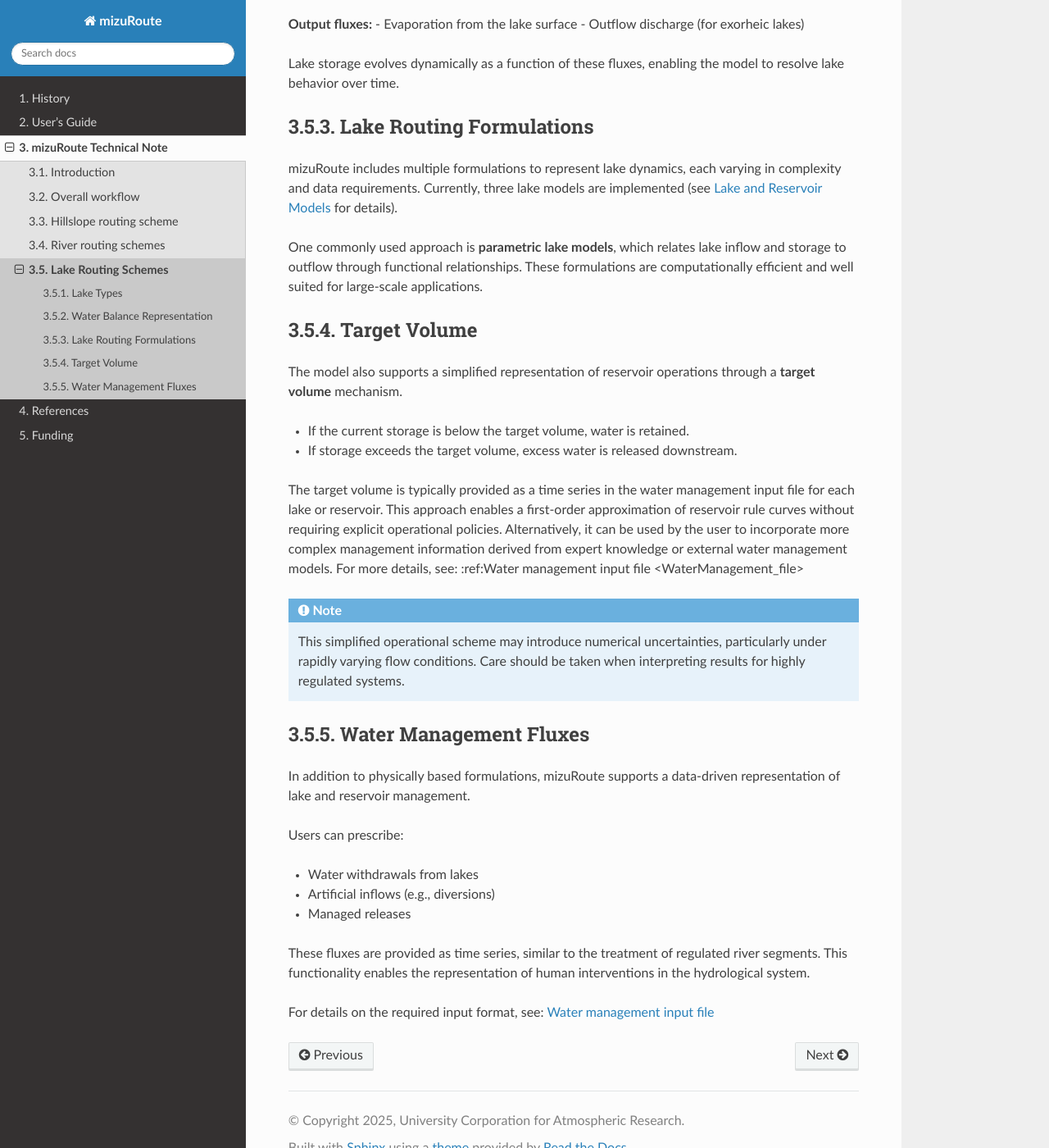
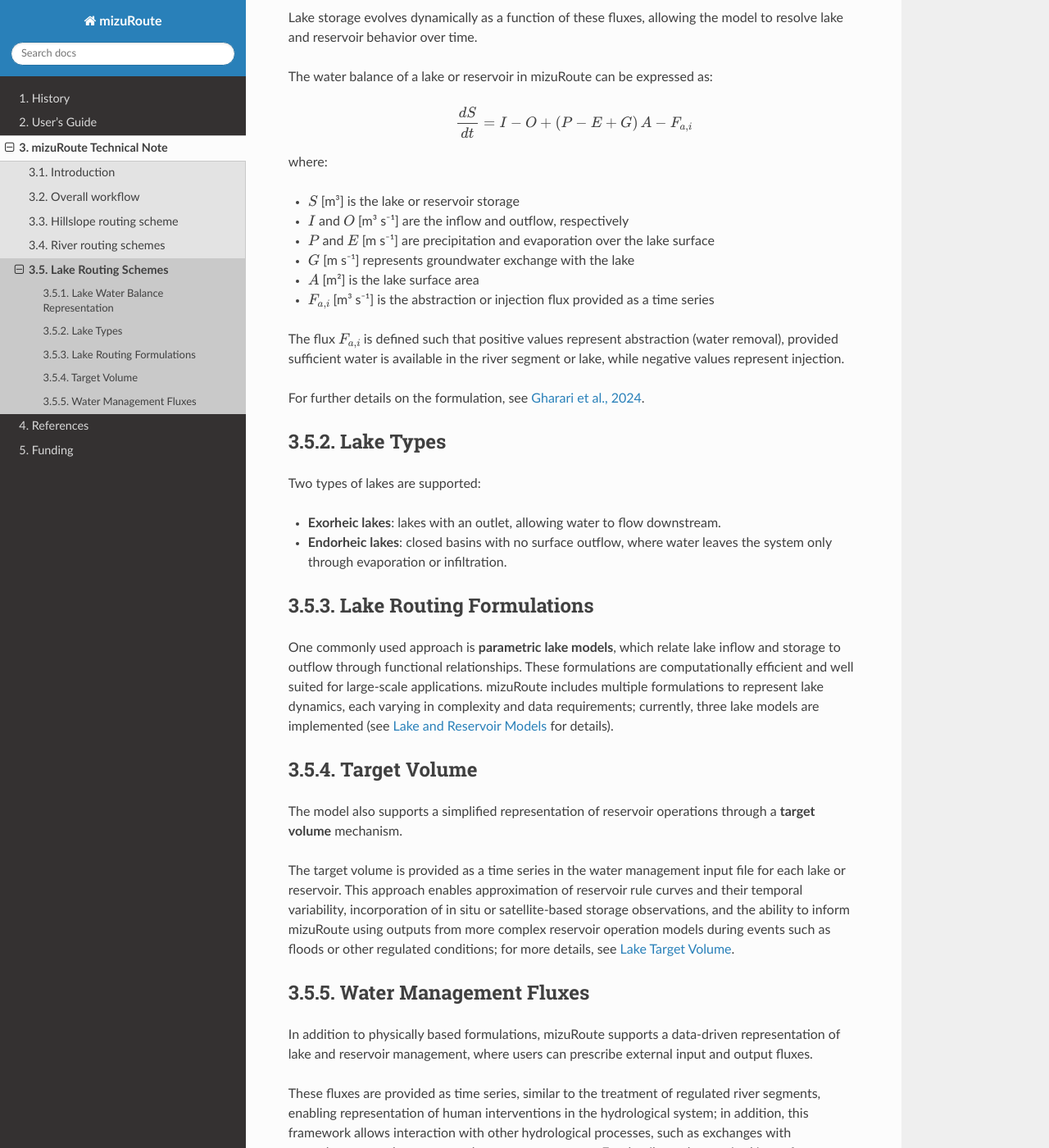
Before and after one commit to ESCOMP/mizuRoute, a Sphinx documentation site: the page built from docs/source/tech_note/lake_routing.rst, in a window 1280 px wide and 1400 px high, scrolled down 590 px. Shown: the whole window at 82% size. Built offline with Sphinx 7.4.7 and the Read the Docs theme 3.1.0, drawn with Linux system fonts in a browser that asks for light colours; some of the changed text lies outside the part shown.

Commit message:
lake routing and scheme are updated

```diff
--- a/docs/source/tech_note/lake_routing.rst
+++ b/docs/source/tech_note/lake_routing.rst
@@ -3,79 +3,78 @@
 Lake Routing Schemes
 ====================
 
-The lake component in mizuRoute provides a flexible framework for representing
-both natural lakes and managed reservoirs within a river routing network.
+The lake component in mizuRoute provides a flexible framework for representing the water balance of both natural lakes and managed reservoirs within a river routing network.
+
+.. _Lake_Water_Balance_Representation_scheme:
+
+Lake Water Balance Representation
+---------------------------------
+
+The lake module simulates the water balance by accounting for the primary fluxes entering and leaving the system.
+
+**Input fluxes:**
+
+- Upstream river discharge
+- Direct precipitation onto the lake surface
+
+**Output fluxes:**
+
+- Evaporation from the lake surface
+- Outflow discharge (for exorheic lakes)
+
+Lake storage evolves dynamically as a function of these fluxes, allowing the model to resolve lake and reservoir behavior over time.
+
+The water balance of a lake or reservoir in mizuRoute can be expressed as:
+
+.. math::
+
+   \frac{dS}{dt} = I - O + (P - E + G)\,A - F_{a,i}
+
+where:
+
+- :math:`S` [m³] is the lake or reservoir storage
+- :math:`I` and :math:`O` [m³ s⁻¹] are the inflow and outflow, respectively
+- :math:`P` and :math:`E` [m s⁻¹] are precipitation and evaporation over the lake surface
+- :math:`G` [m s⁻¹] represents groundwater exchange with the lake
+- :math:`A` [m²] is the lake surface area
+- :math:`F_{a,i}` [m³ s⁻¹] is the abstraction or injection flux provided as a time series
+
+The flux :math:`F_{a,i}` is defined such that positive values represent abstraction (water removal), provided sufficient water is available in the river segment or lake, while negative values represent injection.
+
+For further details on the formulation, see
+`Gharari et al., 2024 <https://agupubs.onlinelibrary.wiley.com/doi/full/10.1029/2022WR032400>`_.
+
+.. _Lake_Types_scheme:
 
 Lake Types
 ----------
 
 Two types of lakes are supported:
 
-- **Exorheic lakes**: Lakes with an outlet, allowing water to flow downstream.
-- **Endorheic lakes**: Closed basins with no surface outflow, where water
-  leaves the system only through evaporation or infiltration.
+- **Exorheic lakes**: lakes with an outlet, allowing water to flow downstream.
+- **Endorheic lakes**: closed basins with no surface outflow, where water leaves the system only through evaporation or infiltration.
 
-Water Balance Representation
-----------------------------
-
-The lake module simulates the water balance by accounting for the primary
-fluxes entering and leaving the lake system.
-
-**Input fluxes:**
-- Upstream river discharge
-- Direct precipitation onto the lake surface
-
-**Output fluxes:**
-- Evaporation from the lake surface
-- Outflow discharge (for exorheic lakes)
-
-Lake storage evolves dynamically as a function of these fluxes, enabling the
-model to resolve lake behavior over time.
+.. _Lake_parametric_models_scheme:
 
 Lake Routing Formulations
 -------------------------
 
-mizuRoute includes multiple formulations to represent lake dynamics, each
-varying in complexity and data requirements. Currently, three lake models are
-implemented (see :ref:`Lake_res_model` for details).
+One commonly used approach is **parametric lake models**, which relate lake inflow and storage to outflow through functional relationships. These formulations are computationally efficient and well suited for large-scale applications. mizuRoute includes multiple formulations to represent lake dynamics, each varying in complexity and data requirements; currently, three lake models are implemented (see :ref:`Lake_res_model` for details).
 
-One commonly used approach is **parametric lake models**, which relates
-lake inflow and storage to outflow through functional
-relationships. These formulations are computationally efficient and well suited
-for large-scale applications.
+.. _Lake_Target_Volume_scheme:
 
 Target Volume
 -------------
 
-The model also supports a simplified representation of reservoir operations
-through a **target volume** mechanism.
+The model also supports a simplified representation of reservoir operations through a **target volume** mechanism.
 
-- If the current storage is below the target volume, water is retained.
-- If storage exceeds the target volume, excess water is released downstream.
+The target volume is provided as a time series in the water management input file for each lake or reservoir. This approach enables approximation of reservoir rule curves and their temporal variability, incorporation of in situ or satellite-based storage observations, and the ability to inform mizuRoute using outputs from more complex reservoir operation models during events such as floods or other regulated conditions; for more details, see :ref:`Lake_Target_Volume`.
 
-The target volume is typically provided as a time series in the water management input file for each lake or reservoir. This approach enables a first-order approximation of reservoir rule curves without requiring explicit operational policies. Alternatively, it can be used by the user to incorporate more complex management information derived from expert knowledge or external water management models. For more details, see: :ref:Water management input file <WaterManagement_file>
-
-.. note::
-
-   This simplified operational scheme may introduce numerical uncertainties,
-   particularly under rapidly varying flow conditions. Care should be taken
-   when interpreting results for highly regulated systems.
+.. _Lake_Abstraction_scheme:
 
 Water Management Fluxes
 -----------------------
 
-In addition to physically based formulations, mizuRoute supports a
-data-driven representation of lake and reservoir management.
+In addition to physically based formulations, mizuRoute supports a data-driven representation of lake and reservoir management, where users can prescribe external input and output fluxes.
 
-Users can prescribe:
-
-- Water withdrawals from lakes
-- Artificial inflows (e.g., diversions)
-- Managed releases
-
-These fluxes are provided as time series, similar to the treatment of
-regulated river segments. This functionality enables the representation of
-human interventions in the hydrological system.
-
-For details on the required input format, see:
-:ref:`Water management input file <WaterManagement_file>`
+These fluxes are provided as time series, similar to the treatment of regulated river segments, enabling representation of human interventions in the hydrological system; in addition, this framework allows interaction with other hydrological processes, such as exchanges with groundwater or other connected storage components. For details on the required input format, see :ref:`Lake_Abstraction`.
--- a/docs/source/users_guide/lake.rst
+++ b/docs/source/users_guide/lake.rst
@@ -74,7 +74,9 @@
      - flag (0/1)
      - Flag to follow the provided target volume for the lake (``1`` = yes, ``0`` = no).
 
+The variable defined by ``varname_islake`` identifies whether a river network element is classified as a lake or reservoir within the routing topology. The variable defined by ``varname_lakeModelType`` specifies the lake model type, including endorheic (closed) systems or one of the parametric lake formulations implemented in mizuRoute.
 
+In addition, when the water management option is enabled (see :ref:`WaterManagement_file`), the lake or reservoir simulation can be driven by externally provided target storage values. In this case, the variable ``vname_vol_wm`` is used to prescribe time series of target volumes (in m³), which override the default parametric lake formulation and force the system to follow the externally specified reservoir operation behavior.
 
 For further reading about the below formulation, please see
 `Gharari et al., 2024 <https://agupubs.onlinelibrary.wiley.com/doi/full/10.1029/2022WR032400>`_.
@@ -92,10 +94,16 @@
 To designate a lake as endorheic, set the corresponding flag in the network topology file to ``0`` (variable identified by ``<varname_lakeModelType>``).
 
 
+.. _Lake_parametric_models:
+
+Lake and reservoir parametric models
+------------------------------------
+
+
 .. _Lake_model_Doll:
 
 Storage-based model (Döll)
---------------------------
+^^^^^^^^^^^^^^^^^^^^^^^^^^
 
 The least complex lake model in *mizuRoute-Lake* is the Döll formulation
 (based on Döll, 2003; Hanasaki, 2006).
@@ -161,7 +169,7 @@
 .. _Lake_model_Hanasaki:
 
 Demand-based model (Hanasaki)
------------------------------
+^^^^^^^^^^^^^^^^^^^^^^^^^^^^^
 
 The Hanasaki 2006 formulation represents reservoirs with explicit consideration of water demand.
 It calculates target release based on storage, inflow, and demand, differentiating between “within-a-year”
@@ -292,7 +300,7 @@
 .. _Lake_model_HYPE:
 
 Elevation-based model (Hydropower Reservoir Formulation from HYPE)
-------------------------------------------------------------------
+^^^^^^^^^^^^^^^^^^^^^^^^^^^^^^^^^^^^^^^^^^^^^^^^^^^^^^^^^^^^^^^^^^
 
 The HYPE formulation describes the representation of a hydropower reservoir in *mizuRoute-Lake*.
 This includes parameters for spillways, turbine operations, and reservoir management rules.
@@ -439,3 +447,30 @@
 - :math:`Q_{\mathrm{emg}}` = emergency spillway outflow
 - :math:`Q_{\mathrm{main}}` = main hydropower production outflow
 - :math:`O` = final outflow from the reservoir (m³/s) (network topology variable name is identified by control key ``<varname_HYP_Qsim_mode>``)
+
+.. _Lake_Target_Volume:
+
+Lake Target Volume
+------------------
+
+To accommodate more complex lake and reservoir behavior, each lake can optionally be assigned a target volume time series. Lakes using this functionality are specified in the network topology file using the flag ``<varname_LakeTargVol>``. In addition, the corresponding target volume time series must be provided in the optional water management input files (see :ref:`WaterManagement_file`).
+
+This capability allows representation of dynamics that are not captured by the parametric lake models, such as rule curves (provided as time series) or more complex reservoir drawdown operations. It also enables integration of external data sources, including in situ lake level measurements, storage estimates, or remote sensing products (e.g., satellite altimetry-derived storage changes).
+
+The target volume operation follows a simple rule:
+
+1. If lake or reservoir storage is **below** the target volume, outflow is
+   restricted to retain water in storage.
+2. If lake or reservoir storage is **above** the target volume, excess water
+   is released downstream.
+
+.. note::
+
+   Target volume scheme may introduce numerical uncertainties, particularly under rapidly varying flow conditions. Care should be taken when interpreting results.
+
+.. _Lake_Abstraction:
+
+Lake Abstraction
+----------------
+
+mizuRoute also has the capability, in addition to the parameterix model simulation for a lake or reservoir, to accound for a time series of abstraction or injection of water into a lake. This capabilty allows more flexible mdoeling for the reservoir with two outlets for example (one can be simulated with parameteric formulation, while the second can be emulated using a target realse timesers). additinally the more complex hydrological fluxes such as interaction of lake and reserovir water balance with external hydrological and groundwatetre level can be captured in this model. For using of this approach the water managemtn optional intpu files and their control keys should be activate :ref:`WaterManagement_file`.
```
